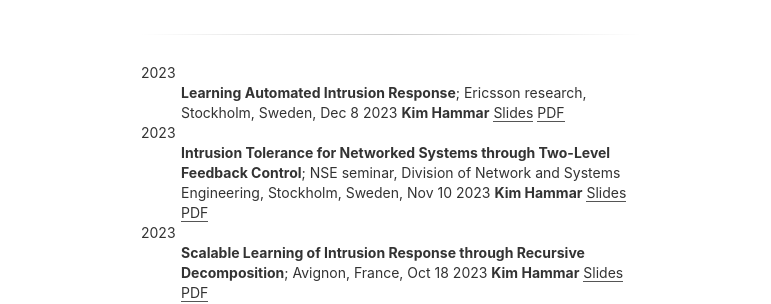
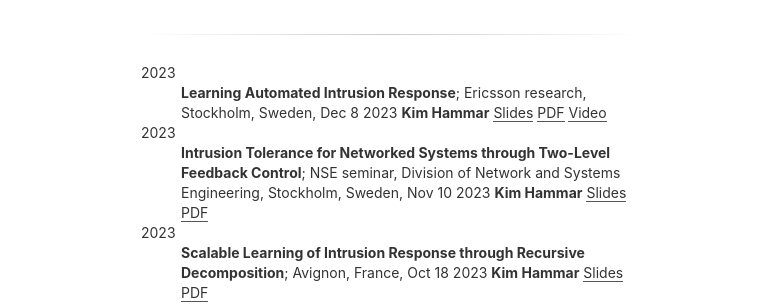
Before and after one commit to Limmen/Limmen.github.io, a Jekyll site: the page built from talks.md, in a window 1280 px wide and 900 px high. Shown: the part 429-733 px from the top of the window, without its empty margins (249-1020 px from the left). Built offline with Jekyll 4.4.1, drawn with Linux system fonts in a browser that asks for light colours.

Commit message:
add talk

```diff
--- a/talks.md
+++ b/talks.md
@@ -8,6 +8,7 @@ title: Talks
     **Kim Hammar**
 	[Slides](https://www.slideshare.net/KimHammar/learning-automated-intrusion-response)
 	[PDF](/assets/slides/hammar_ericsson_research_dec_2023.pdf)
+	[Video](https://www.youtube.com/watch?v=_Y_1I_BEb58)
 
 2023
 :   **Intrusion Tolerance for Networked Systems through Two-Level Feedback Control**; NSE seminar, Division of Network and Systems Engineering, Stockholm, Sweden, Nov 10 2023
```
